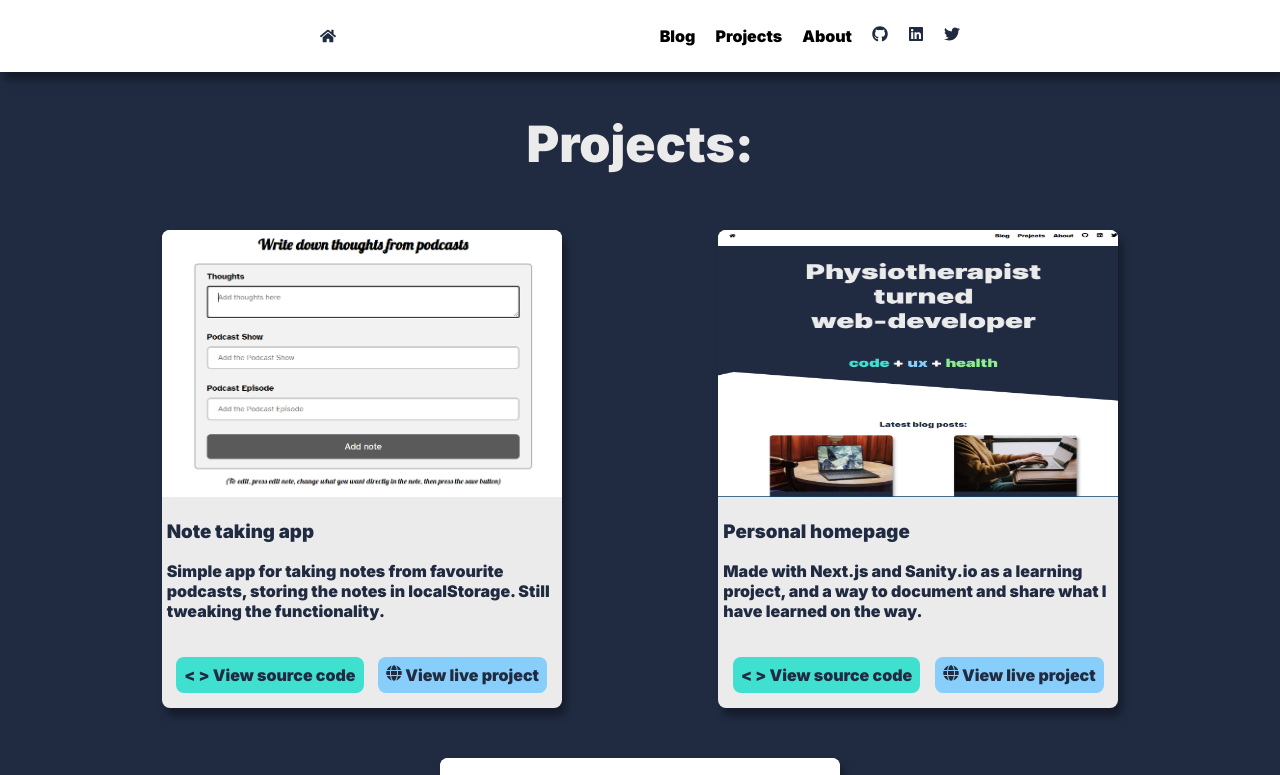
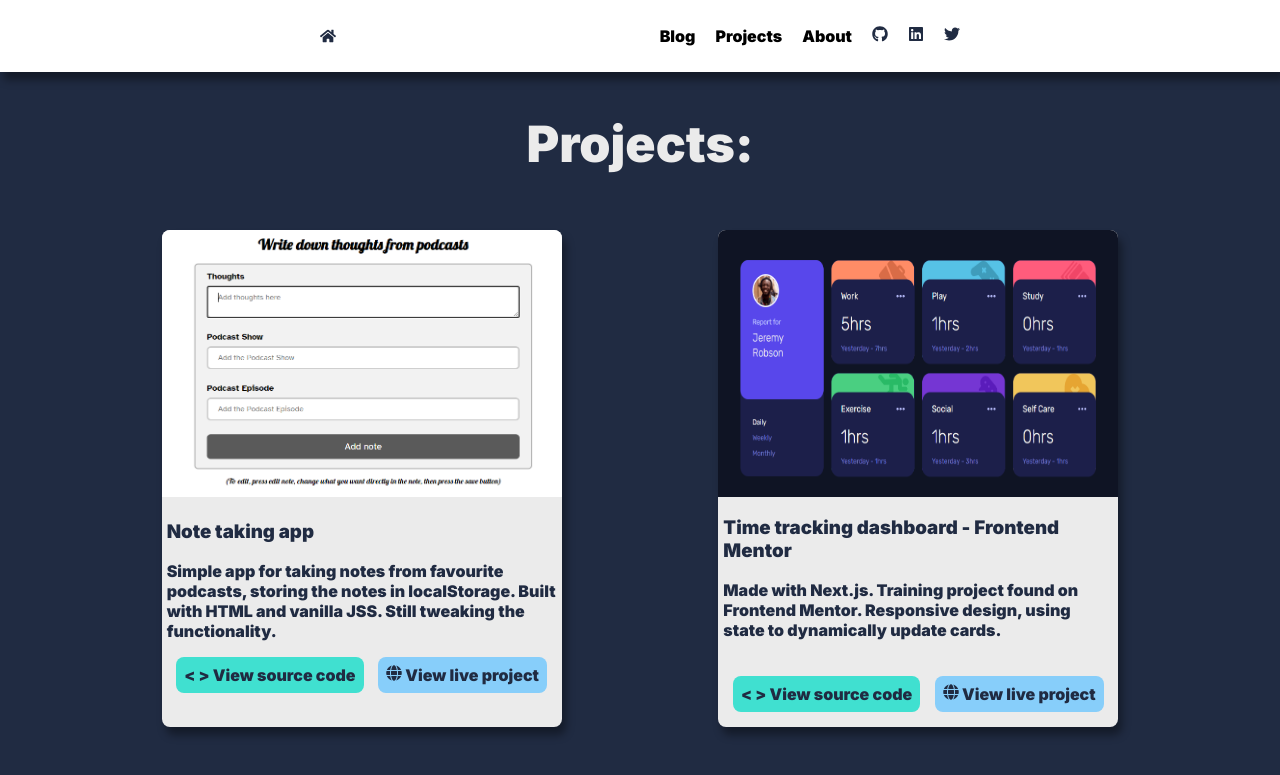
Before and after one commit to hmbjorkevoll/personal-website, a Next.js app: page /projects in a window 1280 px wide. Shown: the top 775 px of the page. Built offline with nearby package versions, Linux system fonts and the light colour scheme.

Commit message:
updated projects section

```diff
--- a/components/projectsSection.js
+++ b/components/projectsSection.js
@@ -5,6 +5,7 @@ import Link from "next/link";
 import noteAppPic from "../public/noteApp.PNG";
 import blogPic from "../public/blogPic.PNG";
 import socialProofPic from "../public/socialProof.PNG";
+import timeTrackingDashboardPic from "../public/screenshot.PNG";
 import { FaGlobe, FaExternalLinkAlt } from "react-icons/fa";
 
 export default function ProjectsSection() {
@@ -28,7 +29,8 @@ export default function ProjectsSection() {
                 <h3 className={styles.title}>Note taking app</h3>
                 <p className={styles.p}>
                   Simple app for taking notes from favourite podcasts, storing
-                  the notes in localStorage. Still tweaking the functionality.
+                  the notes in localStorage. Built with HTML and vanilla JSS.
+                  Still tweaking the functionality.
                 </p>
               </span>
               <div className={styles.buttons}>
@@ -44,6 +46,45 @@ export default function ProjectsSection() {
                   target="_blank"
                   rel="noreferrer"
                   href="https://hmbjorkevoll.github.io/NotesApp/"
+                  className={styles.link}
+                >
+                  <FaGlobe /> View live project
+                </a>
+              </div>
+            </span>
+          </article>
+          <article className={styles.projectCard}>
+            <span>
+              <Image
+                src={timeTrackingDashboardPic}
+                alt=""
+                width="400px"
+                height="267px"
+                layout="responsive"
+                className={styles.image}
+              />
+              <span>
+                <h3 className={styles.title}>
+                  Time tracking dashboard - Frontend Mentor
+                </h3>
+                <p className={styles.p}>
+                  Made with Next.js. Training project found on Frontend Mentor.
+                  Responsive design, using state to dynamically update cards.
+                </p>
+              </span>
+              <div className={styles.buttons}>
+                <a
+                  target="_blank"
+                  rel="noreferrer"
+                  href="https://github.com/hmbjorkevoll/frontend-mentor/tree/main/time-tracking-dashboard"
+                  className={styles.sourceCode}
+                >
+                  {`< > View source code`}
+                </a>
+                <a
+                  target="_blank"
+                  rel="noreferrer"
+                  href="https://timetracking-dashboard.vercel.app/"
                   className={styles.link}
                 >
                   <FaGlobe /> View live project
@@ -72,7 +113,6 @@ export default function ProjectsSection() {
                   target="_blank"
                   rel="noreferrer"
                   href="https://github.com/hmbjorkevoll/personal-website"
-                  passHref
                   className={styles.sourceCode}
                 >
                   {`< > View source code`}
@@ -109,7 +149,6 @@ export default function ProjectsSection() {
                   target="_blank"
                   rel="noreferrer"
                   href="https://github.com/hmbjorkevoll/frontend-mentor/tree/main/socialproof_frontendmentor-main"
-                  passHref
                   className={styles.sourceCode}
                 >
                   {`< > View source code`}
@@ -118,7 +157,6 @@ export default function ProjectsSection() {
                   target="_blank"
                   rel="noreferrer"
                   href="https://frontend-mentor-silk.vercel.app/"
-                  passHref
                   className={styles.link}
                 >
                   <FaGlobe /> View live project
```
Also changed, not shown: pages/about.js (+13 -9 lines), public/screenshot.PNG (added).
